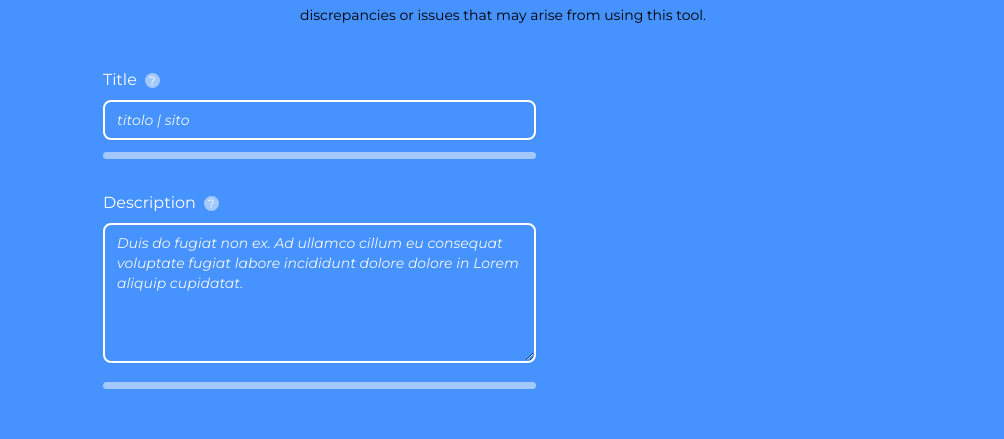
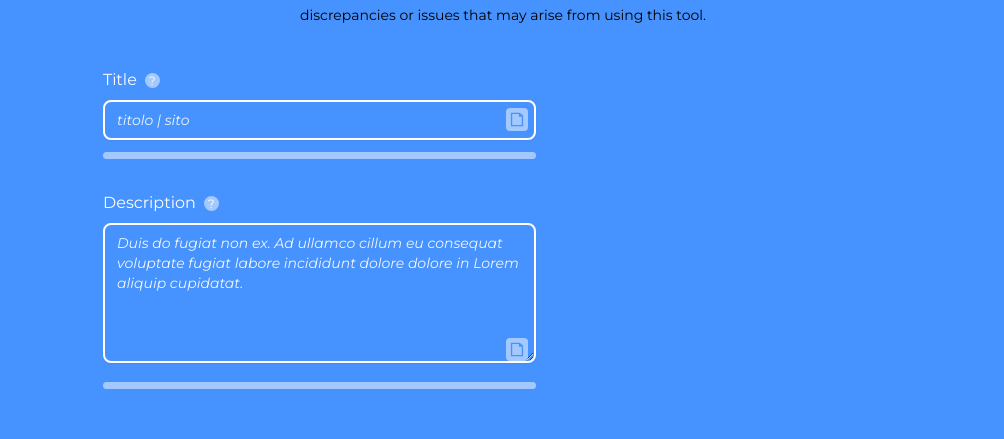
Before and after one commit to jacopo-derrico/SEO-preview, a Nuxt app: page / in a window 1280 px wide. Shown: the part 318-757 px from the top of the page, without its empty margins (137-1141 px from the left). Built offline with nearby package versions, Linux system fonts and the light colour scheme.

Commit message:
feat add coopy btn (no function)

```diff
--- a/components/FormCard.vue
+++ b/components/FormCard.vue
@@ -1,7 +1,7 @@
 <template>
     <div class="flex-col">
-        <div class="flex-col">
-            <div class="mb-2 relative">
+        <div class="flex-col relative">
+            <div class="mb-2">
                 <label for="title" class="text-white">Title</label>
                 <span id="title-tip" class="px-1 ms-2 bg-white/50 rounded-xl text-white text-xs">?
                     <div id="titleTooltip" class="tooltips text-black bg-white p-4 rounded-xl absolute bottom-7 left-10">
@@ -13,8 +13,13 @@
             <div class="h-[7px] bg-white/50 mt-3 rounded">
                 <div class="h-[7px] rounded" :class="titleBarColor" :style="{ width: previewStore.titlePreview.length > 0 && previewStore.titlePreview.length < 60 ? `calc(${(100 * previewStore.titlePreview.length) / 60}%)` : '100%' }"></div>
             </div>
+            <button class="bg-white/50 rounded p-1 absolute bottom-7 right-2">
+                <svg width="14" height="15" viewBox="0 0 10 11" fill="none" xmlns="http://www.w3.org/2000/svg">
+                    <path fill-rule="evenodd" clip-rule="evenodd" d="M0.5 0.5H7.06439L9.5 2.78338V10.5H0.5V0.5ZM1.5 1.5V9.5H8.5V3.5H6.36667V1.5H1.5ZM7.36667 2.15412L7.73561 2.5H7.36667V2.15412Z" fill="#4692FE"/>
+                </svg>
+            </button>
         </div>
-        <div class="flex-col mt-8">
+        <div class="flex-col mt-8 relative">
             <div class="mb-2 relative">
                 <label for="description" class="text-white">Description</label>
                 <span id="descr-tip" class="px-1 ms-2 bg-white/50 rounded-xl text-white text-xs">?
@@ -27,6 +32,11 @@
             <div class="h-[7px] bg-white/50 mt-3 rounded">
                 <div class="h-[7px] rounded" :class="descrBarColor" :style="{ width: previewStore.descrPreview.length > 0 && previewStore.descrPreview.length < 158 ? `calc(${(100 * previewStore.descrPreview.length) / 158}%)` : '100%' }"></div>
             </div>
+            <button class="bg-white/50 rounded p-1 absolute bottom-7 right-2">
+                <svg width="14" height="15" viewBox="0 0 10 11" fill="none" xmlns="http://www.w3.org/2000/svg">
+                    <path fill-rule="evenodd" clip-rule="evenodd" d="M0.5 0.5H7.06439L9.5 2.78338V10.5H0.5V0.5ZM1.5 1.5V9.5H8.5V3.5H6.36667V1.5H1.5ZM7.36667 2.15412L7.73561 2.5H7.36667V2.15412Z" fill="#4692FE"/>
+                </svg>
+            </button>
         </div>
     </div>
 </template>
```
